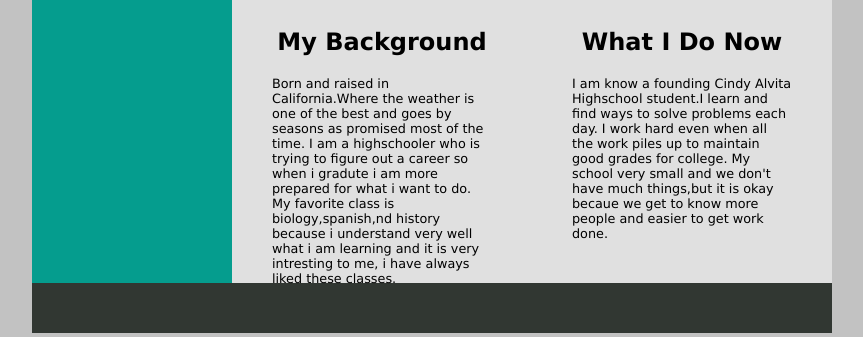
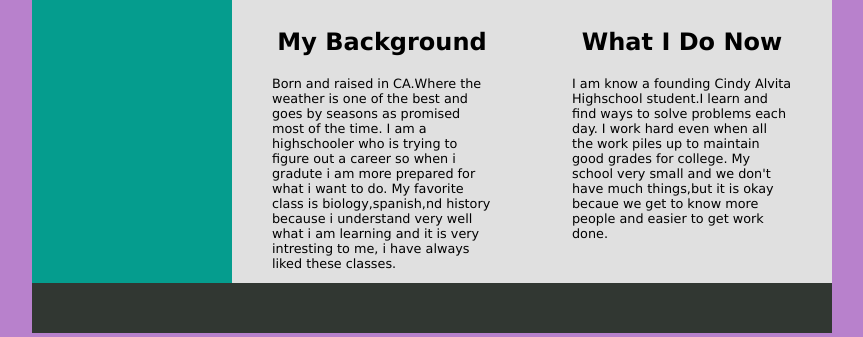
Before and after one commit to JaMurguia/JaMurguia.github.io, a plain HTML site: page index.html in a window 1280 px wide. Shown: the part 463-800 px from the top of the page, without its empty margins (208-1071 px from the left). Drawn offline with Linux system fonts and the light colour scheme.

Commit message:
Challenge 5

```diff
--- a/index.html
+++ b/index.html
@@ -2,7 +2,7 @@
 <html>
 <head>
   <!-- TODO: Update Title -->
-  <title>Mr. Yoho's Web Page</title>
+  <title>Jazmin Murguia's Web Page</title>
 
   <!-- Include the following stylesheet (controls sytle of navbar and footer) -->
   <link rel="stylesheet" type="text/css" href="./css/style.css">
@@ -11,7 +11,7 @@
   <style>
     body {
       font-family: Verdana;
-      background-color:#C2C2C2;
+      background-color:#b881cc;
     }
 
     /* TODO: Make sure the height of your page is big enough */
@@ -132,7 +132,7 @@
             <!-- TODO: Update the left-panel and right-panel with info from your 90s website -->
             <div class="left-panel">
                 <h2 class="sub-title">My Background</h2>
-                  <p class="text-info">Born and raised in California.Where the weather is one of the best and goes by seasons as promised most of the time. I am a highschooler who is trying to figure out a career so when i gradute i am more prepared for what i want to do. My favorite class is biology,spanish,nd history because i understand very well what i am learning and it is very intresting to me, i have always liked these classes.
+                  <p class="text-info">Born and raised in CA.Where the weather is one of the best and goes by seasons as promised most of the time. I am a highschooler who is trying to figure out a career so when i gradute i am more prepared for what i want to do. My favorite class is biology,spanish,nd history because i understand very well what i am learning and it is very intresting to me, i have always liked these classes.
             </div>
             <div class="right-panel">
                 <h2 class="sub-title">What I Do Now</h2>
```
Also changed, not shown: design_a_band.html (+1 -1 lines), img/albumcover.png (added).
